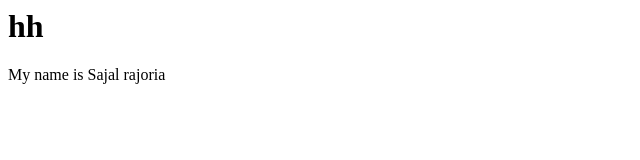
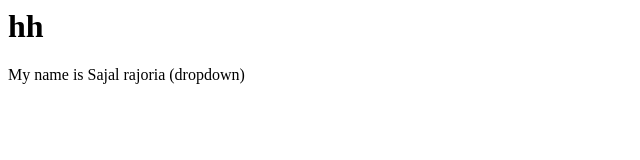
Before and after one commit to SajalRajoria/local, a plain HTML site: page index.html in a window 1280 px wide. Shown: the full height of the page, 0-640 px from the left. Drawn offline with Linux system fonts and the light colour scheme.

Commit message:
new change

```diff
--- a/index.html
+++ b/index.html
@@ -1,2 +1,2 @@
 <p><h1>hh</h1></p>
-<p>My name is Sajal rajoria </p>
+<p>My name is Sajal rajoria (dropdown)</p>
```
